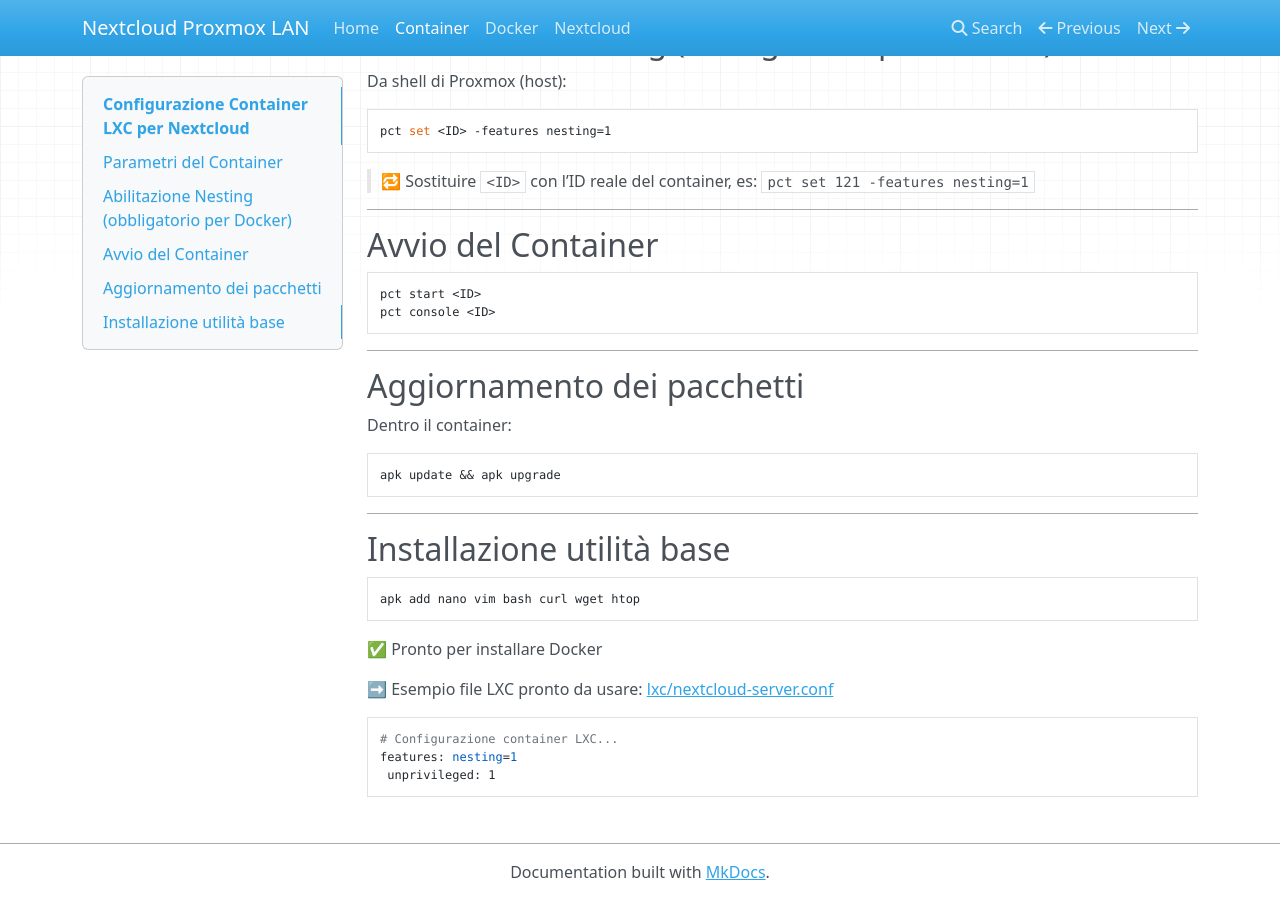
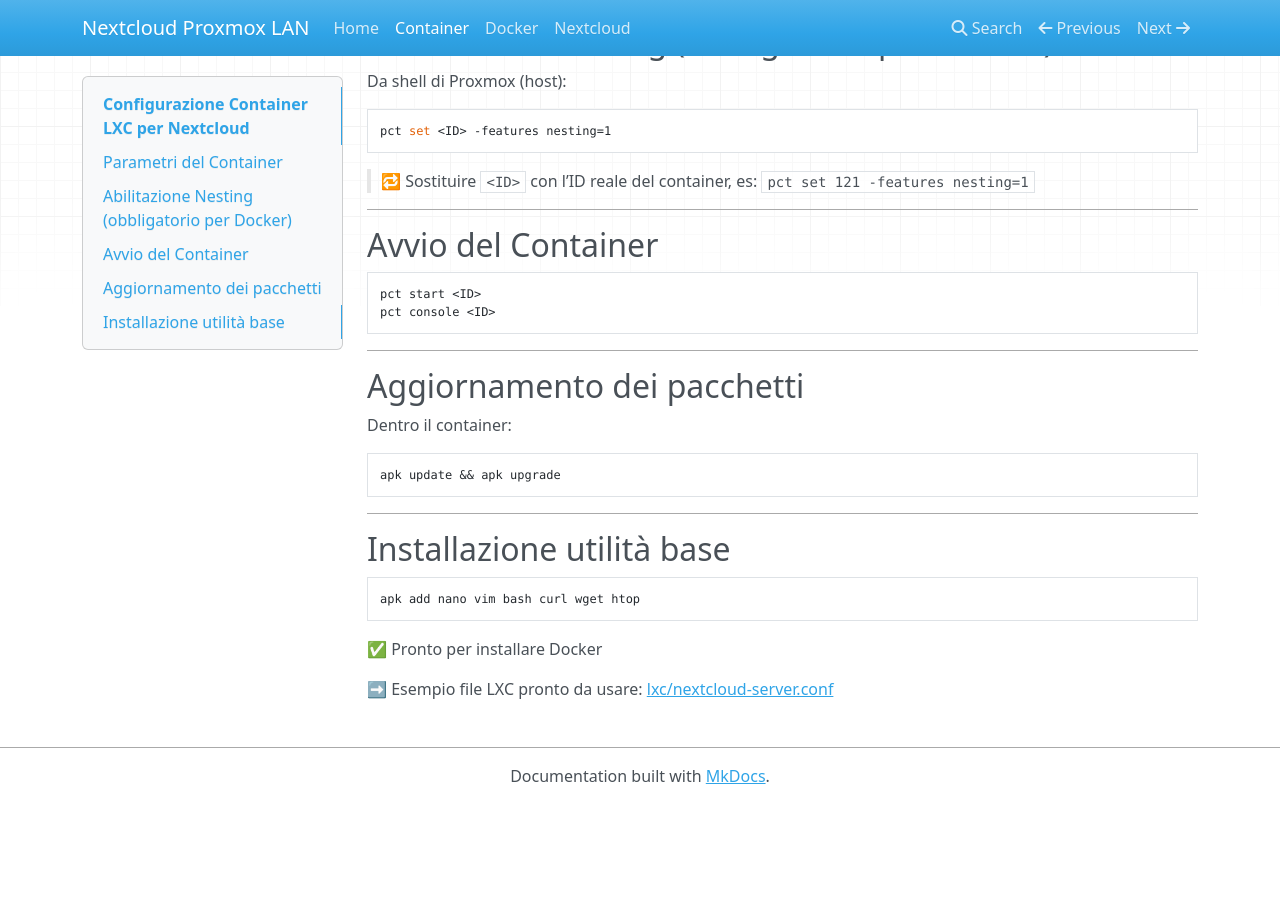
Before and after one commit to masilib/nextcloud-proxmox-lan, an MkDocs documentation site: the page built from docs/01-creazione-container.md, in a window 1280 px wide and 900 px high, scrolled down 733 px. Built offline with MkDocs 1.6.1, drawn with Linux system fonts in a browser that asks for light colours; nearby versions of some CDN libraries; after the commit the page ends 1537 px from its top, so only the background shows below that.

Commit message:
Update 01-creazione-container.md

````diff
--- a/docs/01-creazione-container.md
+++ b/docs/01-creazione-container.md
@@ -61,9 +61,3 @@ apk add nano vim bash curl wget htop
 
 ➡️ Esempio file LXC pronto da usare:
 [lxc/nextcloud-server.conf](../lxc/nextcloud-server.conf)
-
-```ini
-# Configurazione container LXC...
-features: nesting=1
- unprivileged: 1
-```
````
